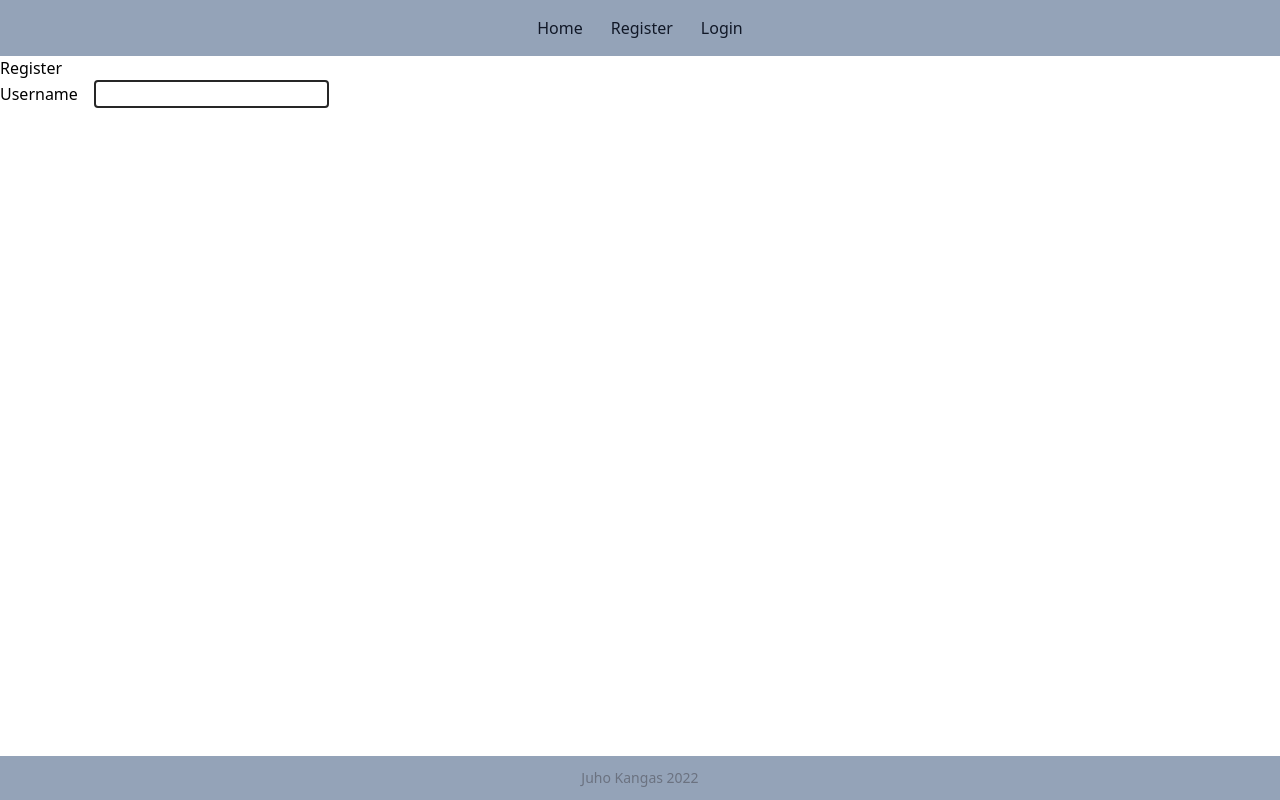
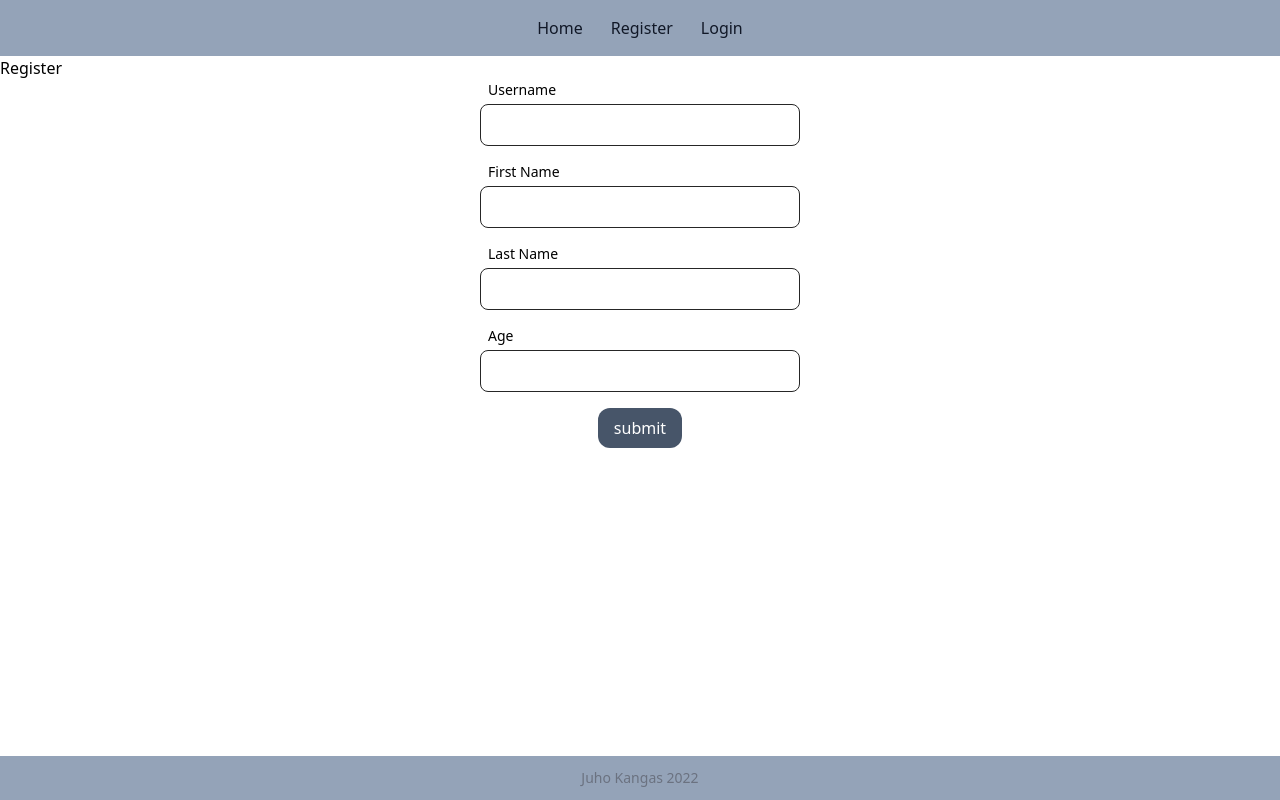
Before and after one commit to JuhoKangas/matcha, a React (Create React App) app in the folder client/: page /register in a window 1280 px wide. Built offline with nearby package versions, Linux system fonts and the light colour scheme.

Commit message:
create first iteration of registration form

```diff
--- /dev/null
+++ b/client/src/components/createUserForm.js
@@ -0,0 +1,76 @@
+import { useField } from '../hooks'
+
+const CreateUserForm = (props) => {
+  const username = useField('text')
+  const firstName = useField('text')
+  const lastName = useField('text')
+  const age = useField('number')
+
+  const submitUser = (e) => {
+    e.preventDefault()
+
+    const newUser = {
+      username: username.value,
+      firstname: firstName.value,
+      lastname: lastName.value,
+      age: age.value,
+    }
+
+    props.handleSubmit(newUser)
+  }
+
+  return (
+    <form action="post" onSubmit={submitUser}>
+      <div className="flex flex-col gap-4 items-center">
+        <div className="flex flex-col px-8 w-full sm:w-96">
+          <label className="text-sm ml-2 mb-1" htmlFor="username">
+            Username
+          </label>
+          <input
+            name="username"
+            className="px-4 py-2 border rounded-lg border-neutral-800 outline-none focus:border-blue-700"
+            {...username}
+          />
+        </div>
+        <div className="flex flex-col px-8 w-full sm:w-96">
+          <label className="text-sm ml-2 mb-1" htmlFor="firsName">
+            First Name
+          </label>
+          <input
+            name="firstName"
+            className="px-4 py-2 border rounded-lg border-neutral-800 outline-none focus:border-blue-700"
+            {...firstName}
+          />
+        </div>
+        <div className="flex flex-col px-8 w-full sm:w-96">
+          <label className="text-sm ml-2 mb-1" htmlFor="lastName">
+            Last Name
+          </label>
+          <input
+            name="lastName"
+            className="px-4 py-2 border rounded-lg border-neutral-800 outline-none focus:border-blue-700"
+            {...lastName}
+          />
+        </div>
+        <div className="flex flex-col px-8 w-full sm:w-96">
+          <label className="text-sm ml-2 mb-1" htmlFor="email">
+            Age
+          </label>
+          <input
+            name="age"
+            className="px-4 py-2 border rounded-lg border-neutral-800 outline-none focus:border-blue-700"
+            {...age}
+          />
+        </div>
+        <button
+          className="px-4 py-2 bg-slate-600 text-white rounded-xl hover:bg-slate-500"
+          type="submit"
+        >
+          submit
+        </button>
+      </div>
+    </form>
+  )
+}
+
+export default CreateUserForm
--- a/client/src/routes/Home.js
+++ b/client/src/routes/Home.js
@@ -1,4 +1,15 @@
+import usersService from '../services/users'
+import { useEffect, useState } from 'react'
+
 const Home = (props) => {
+  const [users, setUsers] = useState([])
+
+  useEffect(() => {
+    usersService.getAll().then((users) => setUsers(users.data.rows))
+  }, [])
+
+  console.log(users)
+
   return (
     <div>
       <h1>Home</h1>
--- a/client/src/routes/Register.js
+++ b/client/src/routes/Register.js
@@ -1,19 +1,15 @@
-import { useField } from '../hooks'
+import userService from '../services/users'
+import CreateUserForm from '../components/createUserForm'
 
 const Register = (props) => {
-  const username = useField('text')
+  const submitUser = (newUser) => {
+    userService.create(newUser).then((res) => console.log(res))
+  }
 
   return (
     <div>
       <h1>Register</h1>
-      <div>
-        <label htmlFor="username">Username</label>
-        <input
-          name="username"
-          className="border-2 rounded border-neutral-800 ml-4 outline-none focus:border-slate-500 focus:ring focus:ring-blue-700 ring-offset-1"
-          {...username}
-        />
-      </div>
+      <CreateUserForm handleSubmit={submitUser} />
     </div>
   )
 }
--- /dev/null
+++ b/client/src/services/users.js
@@ -0,0 +1,16 @@
+import axios from 'axios'
+
+const baseUrl = 'http://localhost:3001/api/users'
+
+const getAll = () => {
+  const request = axios.get(baseUrl)
+  return request.then((res) => res.data)
+}
+
+const create = (newUser) => {
+  const request = axios.post(baseUrl, newUser)
+  return request.then((res) => res.data)
+}
+
+// eslint-disable-next-line import/no-anonymous-default-export
+export default { getAll, create }
```
